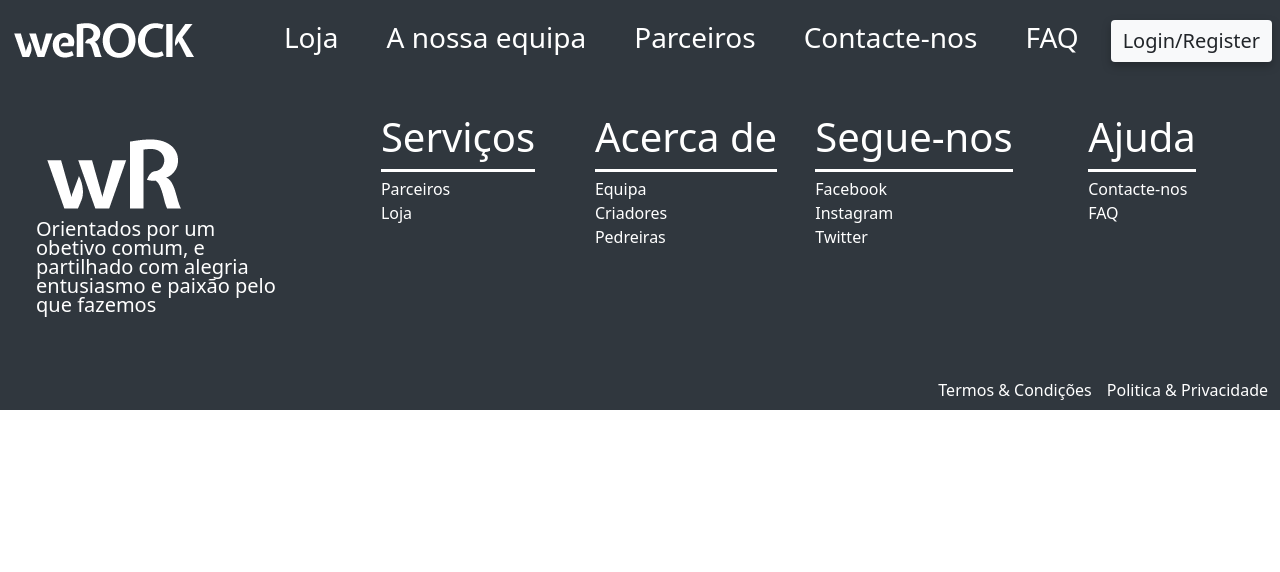
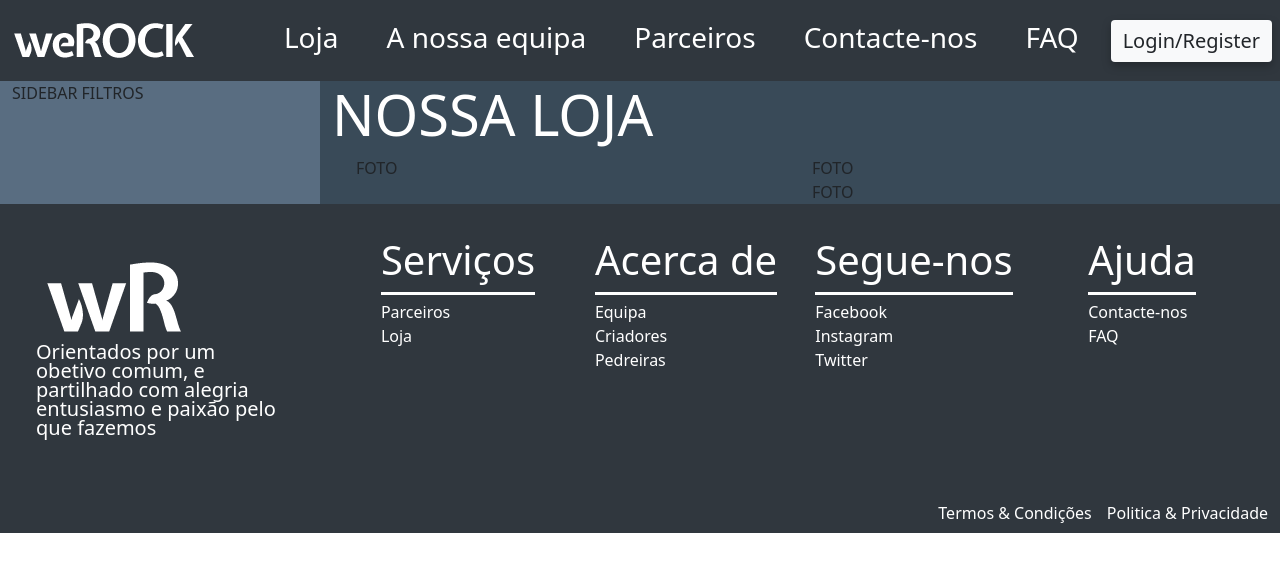
Before and after one commit to UPSxACE/quarrymanager-reactfrontend, a React (Create React App) app: page /loja in a window 1280 px wide. Shown: the top 572 px of the page. Built offline with nearby package versions, Linux system fonts and the light colour scheme.

Commit message:
Criação pagina loja

```diff
--- a/src/App.js
+++ b/src/App.js
@@ -35,6 +35,7 @@ import { DefinicoesPerfil } from "./website/pages/perfil/definicoesPerfil";
 import { DashboardNovoMaterial } from "./dashboard/pages/lotes/novoMaterial";
 import { DashboardNovaCor } from "./dashboard/pages/lotes/novaCor";
 import { DashboardNovoProduto } from "./dashboard/pages/lotes/novoProduto";
+import { LojaHome } from "./website/pages/loja/loja";
 
 // App.js
 
@@ -74,6 +75,16 @@ function Dashboard() {
 function Perfil() {
   return (
     <div className="Website">
+      <NavbarComponent isGuest={true} />
+      <Outlet />
+      <Footer />
+    </div>
+  );
+}
+
+function Loja() {
+  return (
+    <div className="Loja">
       <NavbarComponent isGuest={true} />
       <Outlet />
       <Footer />
@@ -137,7 +148,8 @@ function App(props) {
           <Route path="/perfil/" element={<MeuPerfil />}></Route>
         </Route>
 
-        <Route path="loja" element={<Perfil />}>
+        <Route path="loja" element={<Loja />}>
+          <Route path="/loja/" element={<LojaHome />}></Route>
           <Route path="produto/:userId" element={<DefinicoesPerfil />}></Route>
         </Route>
       </Routes>
--- /dev/null
+++ b/src/website/pages/loja/loja.js
@@ -0,0 +1,37 @@
+import { Container, Row, Col } from "react-bootstrap";
+import { DisplayH1, H1, Paragraph, H5, H3 } from "../../components/text";
+import styled from "styled-components";
+
+export { LojaHome };
+
+function LojaHome() {
+  return (
+    <Container fluid>
+      <StyledRowDark>
+        <StyledColLight xs={3}>SIDEBAR FILTROS</StyledColLight>
+
+        <Col xs={9}>
+          <DisplayH1>NOSSA LOJA</DisplayH1>
+          <Container>
+            <StyledRowDark>
+              <Col xs={6}>
+                <div>FOTO</div>
+              </Col>
+              <Col xs={6}>
+                <div>FOTO</div>FOTO
+              </Col>
+            </StyledRowDark>
+          </Container>
+        </Col>
+      </StyledRowDark>
+    </Container>
+  );
+}
+
+const StyledRowDark = styled(Row)`
+  background-color: #394a58;
+`;
+
+const StyledColLight = styled(Col)`
+  background-color: #596d81;
+`;
```
Also changed, not shown: src/images/website/granitoAmarelo.jpg (added).
